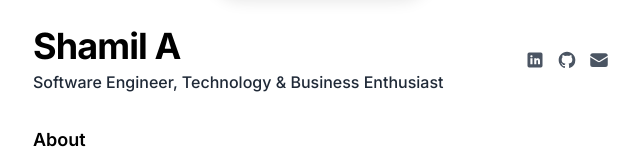
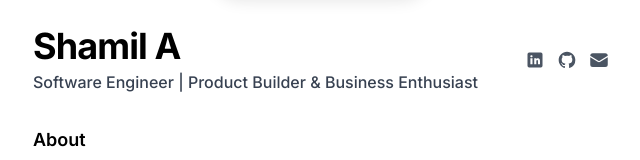
Before and after one commit to Shaamiilll/Shamil-Nextjs-Portfolio, a Next.js app: page / in a window 1280 px wide. Shown: the part 187-347 px from the top of the page, without its empty margins (319-959 px from the left). Built offline with nearby package versions, Linux system fonts and the light colour scheme.

Commit message:
Update : updated the header

```diff
--- a/src/components/Header.tsx
+++ b/src/components/Header.tsx
@@ -19,9 +19,9 @@ const Header = () => {
           initial={{ opacity: 0, y: -15 }}
           animate={{ opacity: 1, y: 0 }}
           transition={{ delay: 0.2, duration: 1, ease: "easeInOut" }}
-          className="mt-1 text-sm sm:text-base font-medium text-gray-800"
+          className="mt-1 text-sm sm:text-base font-medium text-gray-700"
         >
-          Software Engineer, Technology & Business Enthusiast
+          Software Engineer | Product Builder & Business Enthusiast
         </motion.p>
       </div>
       <SocialLinks />
```
